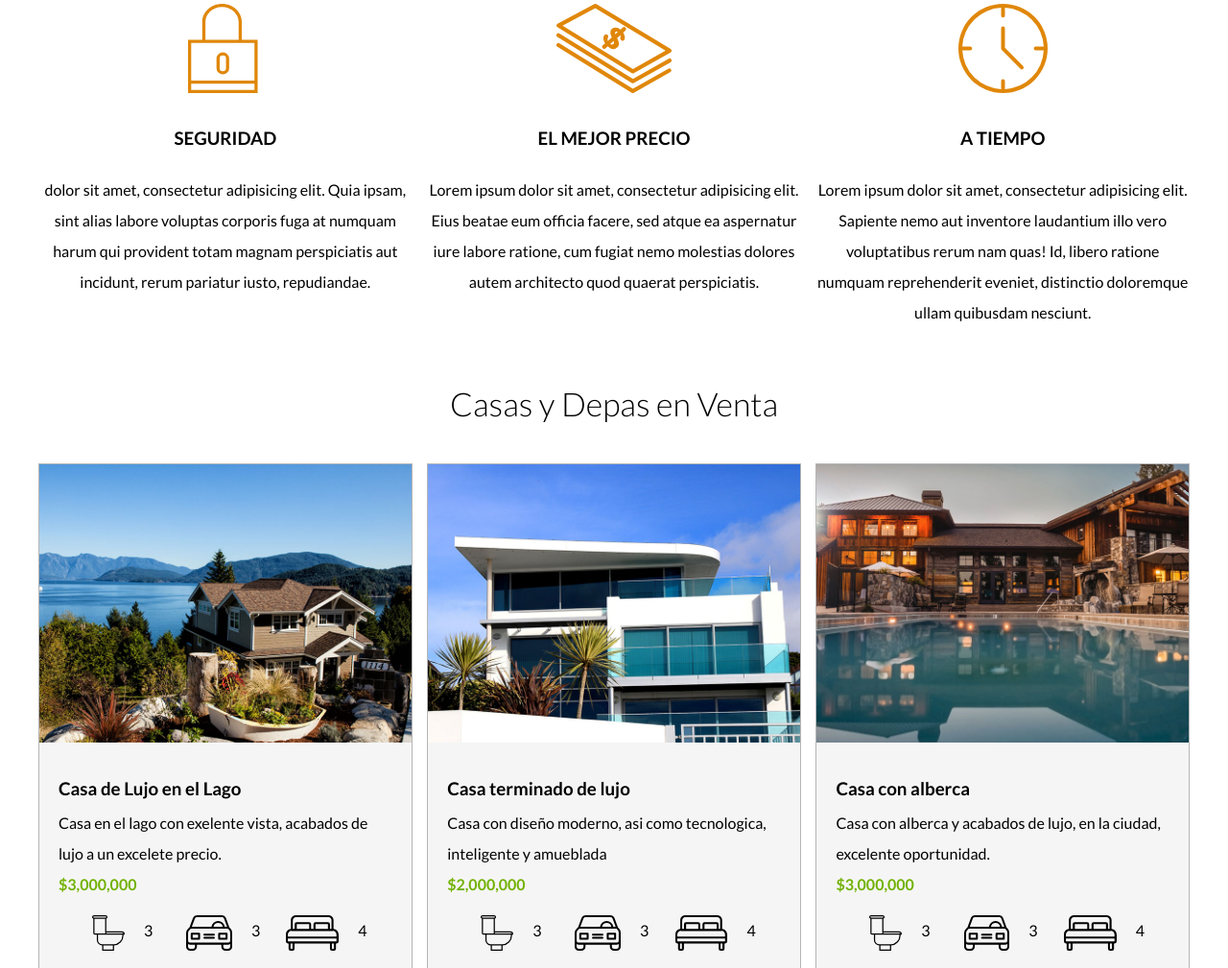
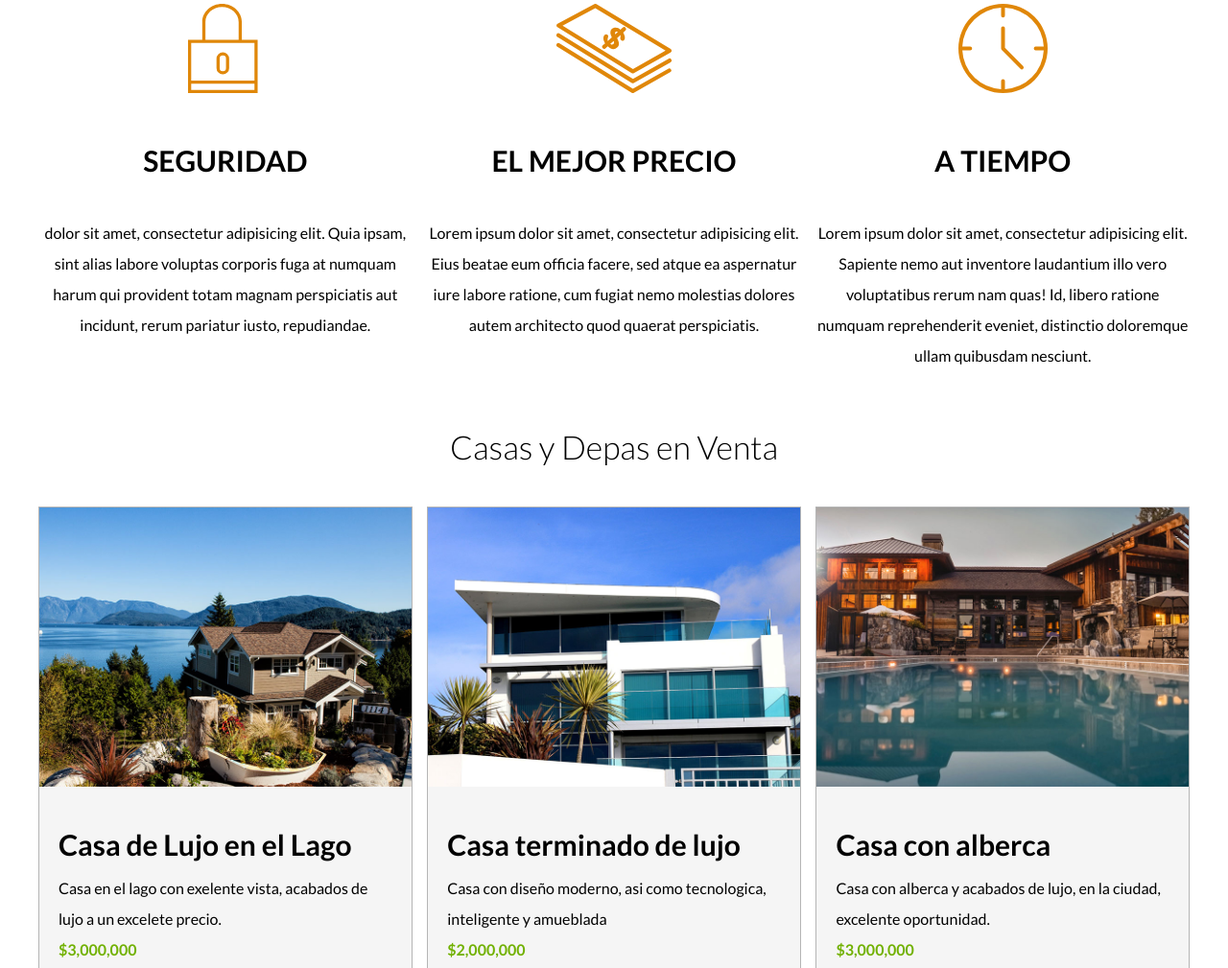
Before and after one commit to OmarUriel8/Bines-Raices, a plain HTML site: page Proyecto 1 Bienes Raices/index.html in a window 1280 px wide. Shown: the part 920-1929 px from the top of the page at 96% size. Drawn offline with Linux system fonts and the light colour scheme.

Commit message:
Update style.css

```diff
--- a/Proyecto 1 Bienes Raices/css/style.css
+++ b/Proyecto 1 Bienes Raices/css/style.css
@@ -33,7 +33,7 @@ h2 {
 }
 
 h3 {
-    font-size: 3rem:
+    font-size: 3rem;
 }
 
 h4 {
```
